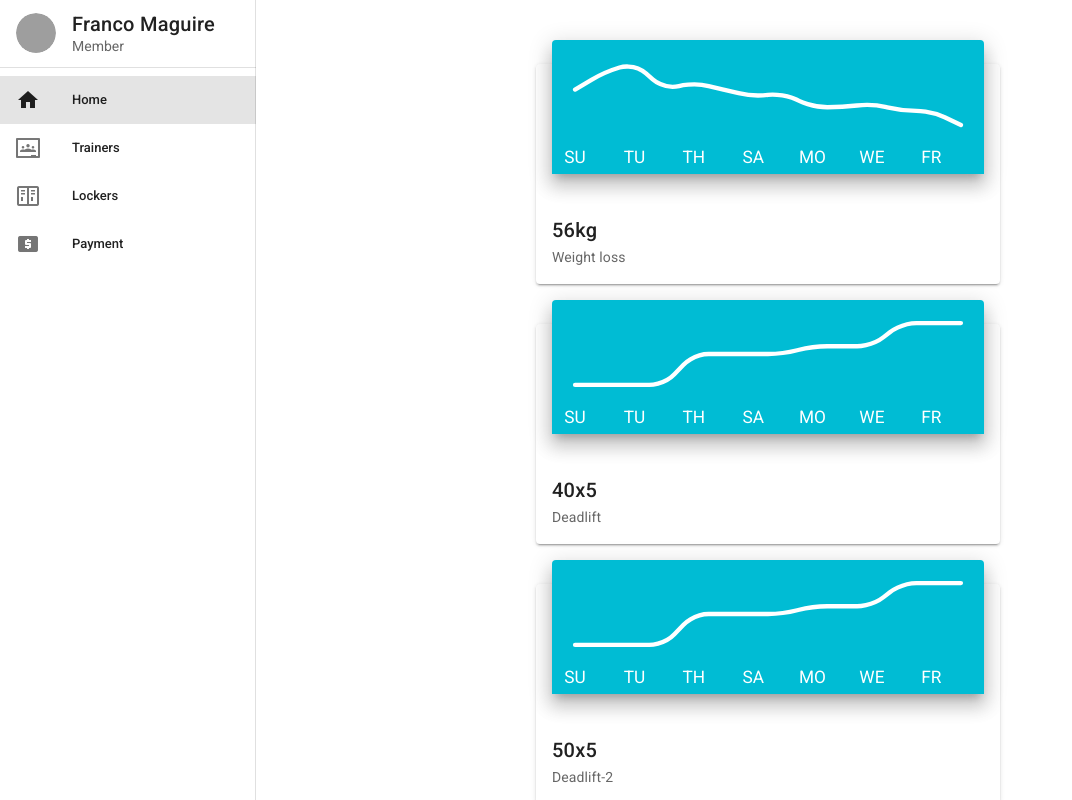
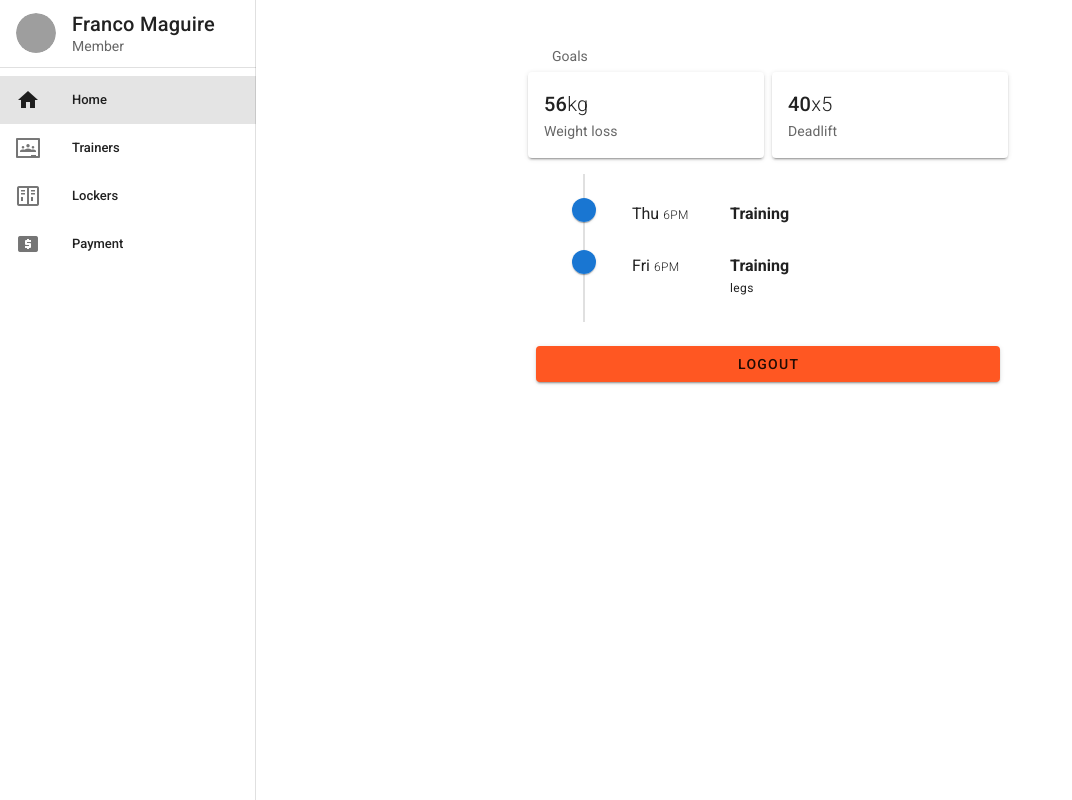
Before and after one commit to golds-gym/frontend, a Vue app: page /#/login in a window 1280 px wide. Both pictures are taken after a click on the button "LOGIN". Shown: the top 800 px of the page, without its empty margins (0-1072 px from the left). Built offline with nearby package versions, Linux system fonts and the light colour scheme; grey boxes are pictures that could not be loaded.

Commit message:
redesign home screen

```diff
--- /dev/null
+++ b/src/components/Goal.vue
@@ -0,0 +1,16 @@
+<template>
+  <v-card>
+    <v-card-title>
+      {{ goal }}
+      <span class="font-weight-light">{{ units }}</span>
+    </v-card-title>
+    <v-card-subtitle>{{ title }}</v-card-subtitle>
+  </v-card>
+</template>
+
+<script>
+export default {
+  name: "Goal",
+  props: ["title", "subtitle", "value", "goal", "units", "results"]
+};
+</script>
--- /dev/null
+++ b/src/components/UpcomingEvents.vue
@@ -0,0 +1,23 @@
+<template>
+  <v-timeline align-top dense>
+    <v-timeline-item v-for="event in events" :fill-dot="true" :key="event.time" small>
+      <v-row class="pt-1">
+        <v-col cols="3">
+          {{ event.day }}
+          <span class="caption font-weight-light">{{ event.time }}</span>
+        </v-col>
+        <v-col>
+          <strong>{{ event.title }}</strong>
+          <div class="caption">{{ event.subtitle }}</div>
+        </v-col>
+      </v-row>
+    </v-timeline-item>
+  </v-timeline>
+</template>
+
+<script>
+export default {
+  name: "UpcomingEvents",
+  props: ["events"]
+};
+</script>
--- a/src/views/Home.vue
+++ b/src/views/Home.vue
@@ -1,42 +1,16 @@
 <template>
   <v-container>
     <v-row dense>
-      <v-col v-for="goal in goals" :key="goal.title" cols="12">
-        <v-card class="mt-8 mx-auto">
-          <v-sheet
-            color="cyan"
-            max-width="calc(100% - 32px)"
-            class="v-sheet--offset mx-auto"
-            elevation="12"
-          >
-            <v-sparkline
-              :key="String(avg)"
-              :smooth="16"
-              color="white"
-              :line-width="3"
-              :label-size="12"
-              :padding="16"
-              :labels="goal.results.map(i=>i[0])"
-              :value="goal.results.map(i=>i[1])"
-              auto-draw
-              stroke-linecap="round"
-            ></v-sparkline>
-          </v-sheet>
-          <v-card-title >{{ goal.goal }}{{ goal.units }}</v-card-title>
-          <v-card-subtitle>{{ goal.title }}</v-card-subtitle>
-        </v-card>
+      <v-col cols="12">
+        <v-subheader>Goals</v-subheader>
+        <v-row>
+          <v-col class="pa-1" v-for="goal in goals" :key="goal.title">
+            <Goal v-bind="goal"></Goal>
+          </v-col>
+        </v-row>
       </v-col>
       <v-col cols="12" class="mt-4">
-        <v-card>
-          <v-card-title>Upcoming trainings</v-card-title>
-          <v-card-text>
-            <v-calendar></v-calendar>
-          </v-card-text>
-          <v-card-actions>
-            <v-spacer />
-            <v-btn>Schedule training</v-btn>
-          </v-card-actions>
-        </v-card>
+        <UpcomingEvents :events="events"></UpcomingEvents>
       </v-col>
       <v-col cols="12" class="mt-4">
         <v-btn block color="deep-orange" @click="logout">
@@ -47,17 +21,11 @@
   </v-container>
 </template>
 
-<style>
-  .v-sheet--offset {
-    top: -24px;
-    position: relative;
-  }
-</style>
-
 <script>
 // @ is an alias to /src
 // import HelloWorld from '@/components/HelloWorld.vue'
-// import Login from "@/components/Login.vue";
+import Goal from "@/components/Goal.vue";
+import UpcomingEvents from "@/components/UpcomingEvents.vue";
 const exhale = ms => new Promise(resolve => setTimeout(resolve, ms));
 
 export default {
@@ -82,6 +50,19 @@ export default {
   data: () => ({
     checking: false,
     heartbeats: [],
+    events: [
+      {
+        day: "Thu",
+        time: "6PM",
+        title: "Training",
+      },
+      {
+        day: "Fri",
+        time: "6PM",
+        title: "Training",
+        subtitle: "legs",
+      },
+    ],
     goals: [
       {
         title: "Weight loss",
@@ -125,28 +106,6 @@ export default {
           [" ", 34]
         ]
       },
-      {
-        title: "Deadlift-2",
-        goal: 50,
-        units: "x5",
-        results: [
-          ["SU", 30],
-          [" ", 30],
-          ["TU", 30],
-          [" ", 30],
-          ["TH", 32],
-          [" ", 32],
-          ["SA", 32],
-          [" ", 32],
-          ["MO", 32.5],
-          [" ", 32.5],
-          ["WE", 32.5],
-          [" ", 34],
-          ["FR", 34],
-          [" ", 34]
-        ]
-      }
-
     ]
   }),
 
@@ -163,6 +122,11 @@ export default {
 
   created() {
     this.takePulse(false);
+  },
+
+  components: {
+    Goal,
+    UpcomingEvents
   }
 };
 </script>
```
